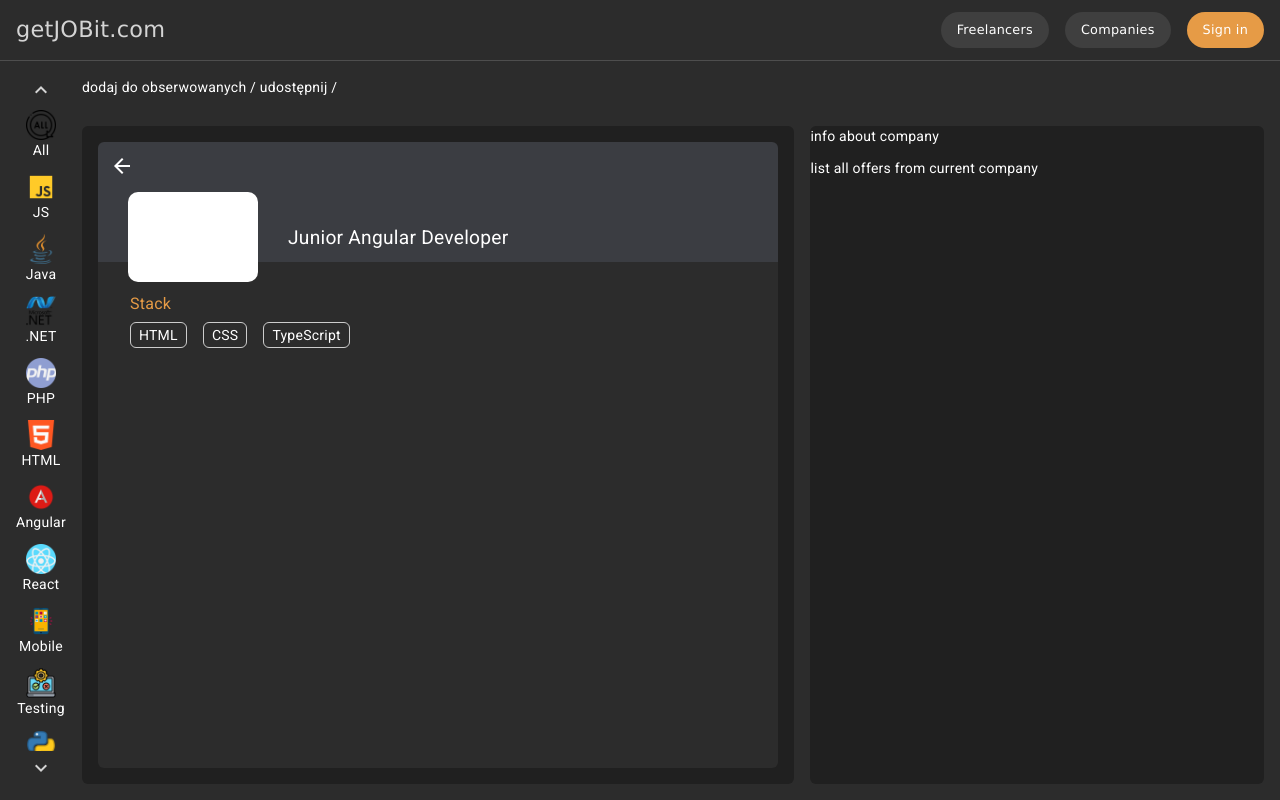
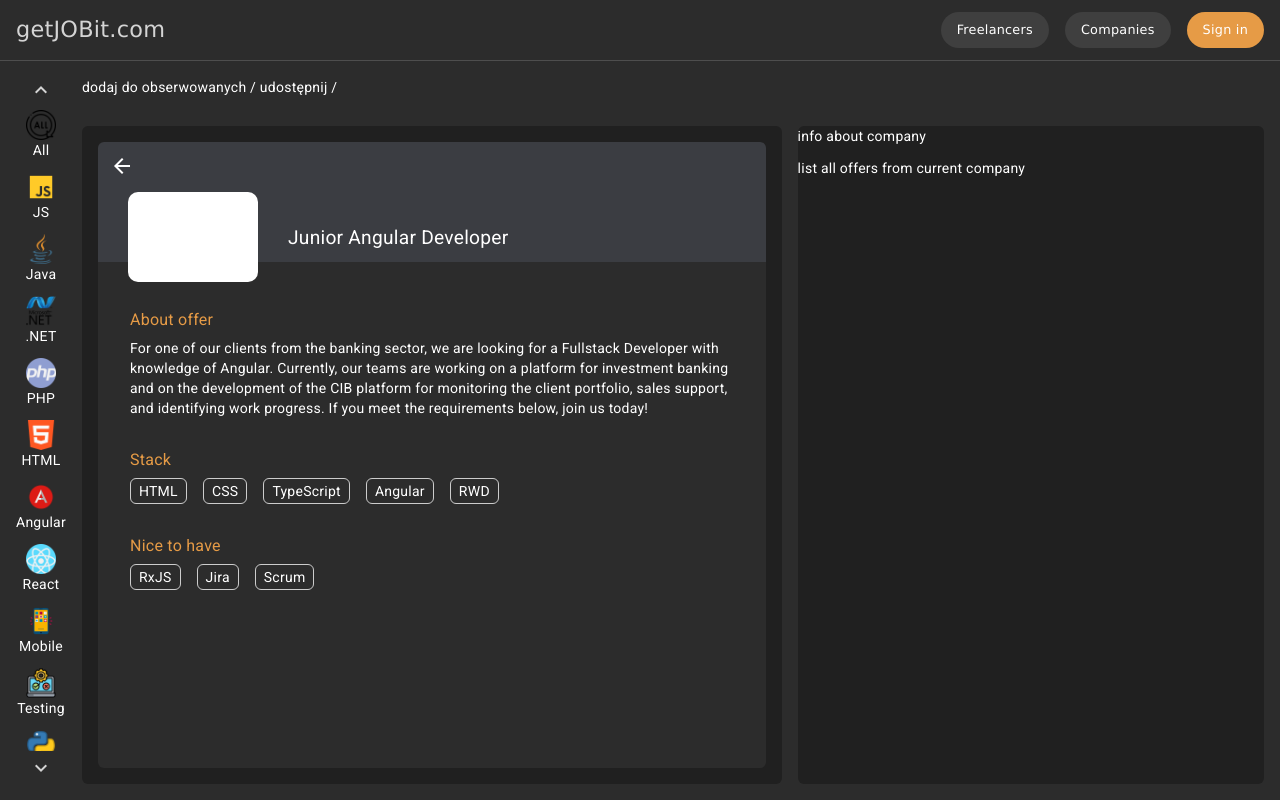
Before and after one commit to L3monPL/jobIT_front_end, an Angular app: page /company/1 in a window 1280 px wide. Built offline with nearby package versions, Linux system fonts and the light colour scheme.

Commit message:
fix and change

```diff
--- a/src/app/components/company-selected-offer/company-selected-offer.component.html
+++ b/src/app/components/company-selected-offer/company-selected-offer.component.html
@@ -7,25 +7,50 @@
     </div>
     <div class="main_content">
         <div class="company_selected_main_content">
+            <div class="margin_content_company">
                 <div class="header">
                     <div (click)="back()" class="back_btn">
                         <mat-icon fontIcon="arrow_back"></mat-icon>
                     </div>
                     <div class="image"></div>
-                    <div class="title">Junior Angular Developer</div>
+                    <div class="title">
+                        <div class="name_of_title">
+                            Junior Angular Developer
+                        </div>
+                    </div>
                 </div>
                 <div class="content_company_bg">
                     <div class="margin_content">
+                        <div class="item">
+                            <div class="title_stack">About offer</div>
+                            <div class="info_offer">For one of our clients from the banking sector, we are looking for a Fullstack Developer with knowledge of Angular.
+
+                                Currently, our teams are working on a platform for investment banking and on the development of the CIB platform for monitoring the client portfolio, sales support, and identifying work progress.
+
+                                If you meet the requirements below, join us today!
+                            </div>
+                        </div>
                         <div class="item">
                             <div class="title_stack">Stack</div>
                             <div class="stack_container">
                                 <div class="stack">HTML</div>
                                 <div class="stack">CSS</div>
                                 <div class="stack">TypeScript</div>
+                                <div class="stack">Angular</div>
+                                <div class="stack">RWD</div>
+                            </div>
+                        </div>
+                        <div class="item">
+                            <div class="title_stack">Nice to have</div>
+                            <div class="stack_container">
+                                <div class="stack">RxJS</div>
+                                <div class="stack">Jira</div>
+                                <div class="stack">Scrum</div>
                             </div>
                         </div>
                     </div>
                 </div>
+            </div>
         </div>
         <div class="router">
             <!-- <router-outlet></router-outlet> -->
--- a/src/app/components/company-selected-offer/company-selected-offer.component.scss
+++ b/src/app/components/company-selected-offer/company-selected-offer.component.scss
@@ -15,7 +15,10 @@
     margin-top: 1rem;
     background-color: #202020;
     border-radius: 6px;
-    padding: 1rem;
+    // padding: 1rem;
+}
+.margin_content_company{
+    margin: 1rem;
 }
 .router{
     width: 40%;
@@ -50,6 +53,10 @@
 }
 .margin_content{
     margin: 2rem;
+    margin-top: 3rem;
+    display: flex;
+    flex-direction: column;
+    row-gap: 2rem;
 }
 .image{
     position: absolute;
```
